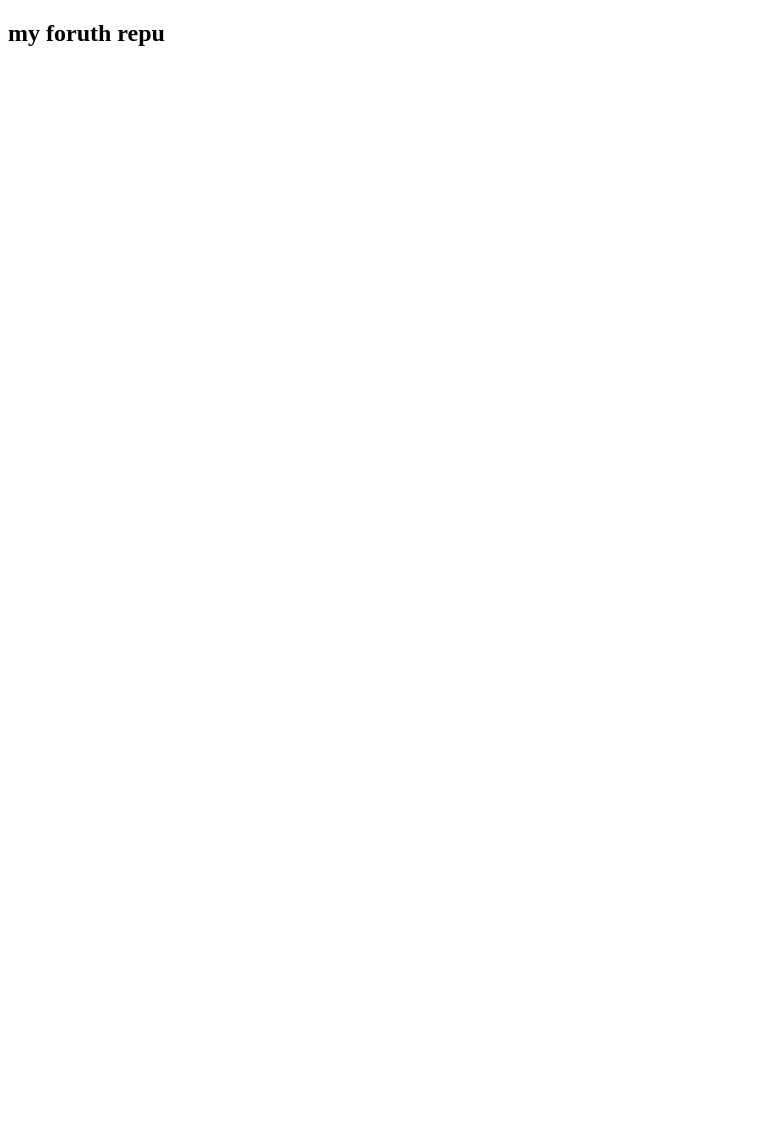
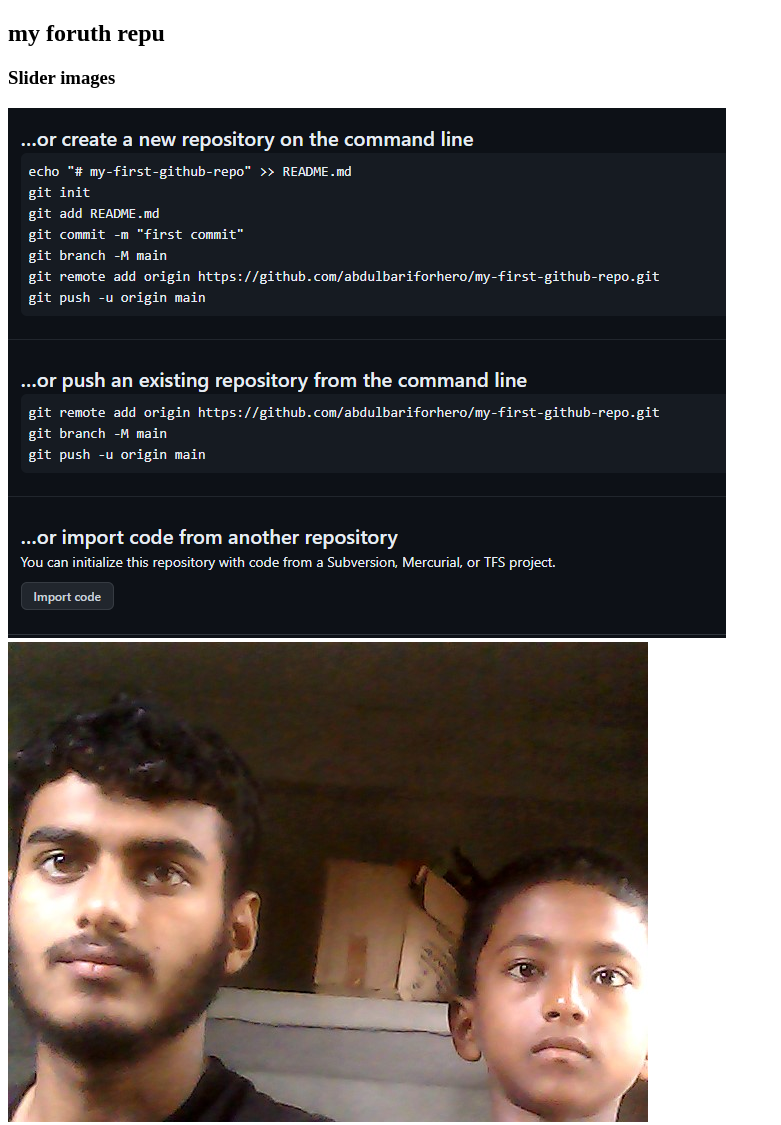
Before and after one commit to abdulbariforhero/may-fourth-repo, a plain HTML site: page index.html in a window 1280 px wide. Shown: the whole page, without its empty margins (0-781 px from the left). Before the commit the page ends 800 px from the top, so only its background shows below. Drawn offline with Linux system fonts and the light colour scheme.

Commit message:
added pictures

```diff
--- a/index.html
+++ b/index.html
@@ -9,6 +9,11 @@
     <div>
         <h2>my foruth repu</h2>
     </div>
+    <div>
+        <h3>Slider images</h3>
+        <img src="images/github scrinshot.PNG" alt="This is github command craen short">
+        <img src="images/WIN_20230624_08_29_08_Pro.jpg" alt="this is picture of abdul bari and mafuj">
+    </div>
 
 </body>
 </html>
```
Also changed, not shown: images/WIN_20230624_08_29_08_Pro.jpg (added), images/WIN_20230624_08_29_13_Pro.jpg (added), images/github scrinshot.PNG (added).
